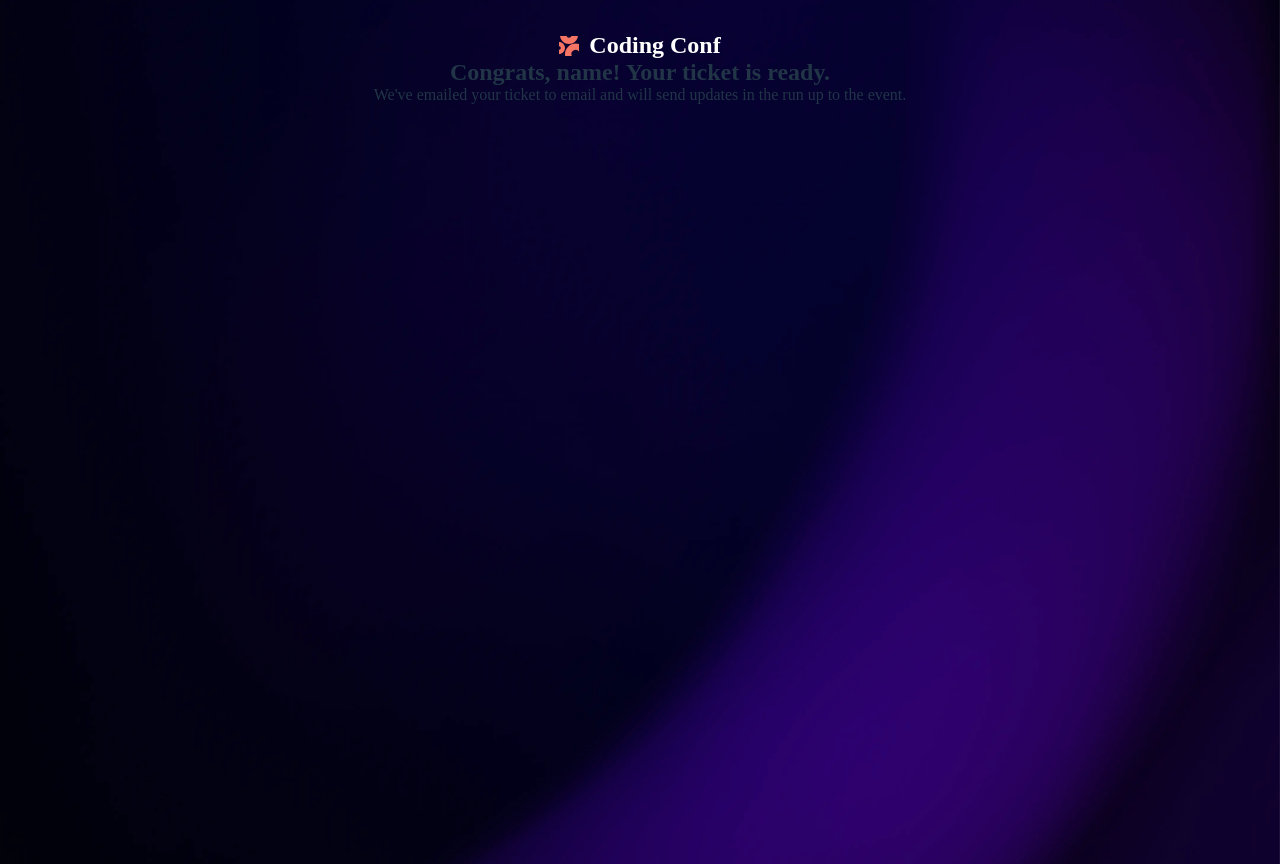
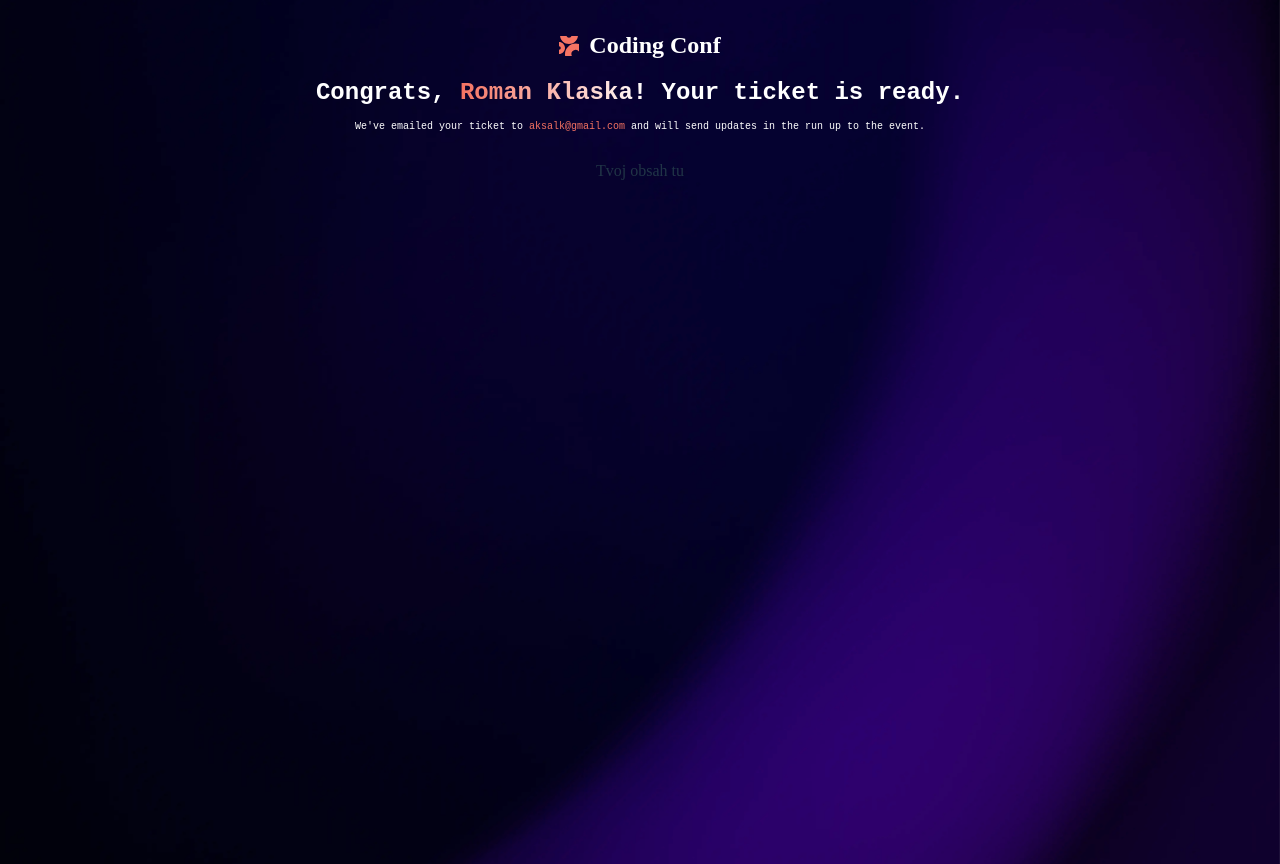
Before and after one commit to imrisko222/conference-ticket-generator, a React (Vite) app: page / in a window 1280 px wide. Built offline with nearby package versions, Linux system fonts and the light colour scheme.

Commit message:
mierne nastylovana hero section plus vytvoreny zaciatok pre ticket

```diff
--- /dev/null
+++ b/src/components/Ticket/GeneratedTicket/GeneratedTicket.jsx
@@ -0,0 +1,12 @@
+import React from 'react'
+import style from './GeneratedTicket.module.css'
+
+const GeneratedTicket = () => {
+  return (
+<div class={style.ticketBorder}>
+  Tvoj obsah tu
+</div>
+  )
+}
+
+export default GeneratedTicket
--- a/src/components/Ticket/TicketComponent/TicketComponent.jsx
+++ b/src/components/Ticket/TicketComponent/TicketComponent.jsx
@@ -1,6 +1,7 @@
 import React from 'react'
 import Header from '../../Header/Header'
 import TicketHeroSection from '../TicketHeroSection/TicketHeroSection'
+import GeneratedTicket from '../GeneratedTicket/GeneratedTicket'
 import style from './TicketComponent.module.css'
 
 const TicketComponent = () => {
@@ -8,6 +9,7 @@ const TicketComponent = () => {
     <div className={style.ticketContainer}>
 <Header />
 <TicketHeroSection />
+<GeneratedTicket />
     </div>
   )
 }
--- a/src/components/Ticket/TicketHeroSection/TicketHeroSection.jsx
+++ b/src/components/Ticket/TicketHeroSection/TicketHeroSection.jsx
@@ -1,11 +1,12 @@
 import React from 'react'
+import style from './TicketHeroSection.module.css'
 
 const TicketHeroSection = () => {
   return (
-    <div>
+    <div className={style.heroContainer}>
         {/* miesto 'name' a 'email' nastavit meno vlozene do formulara */}
-        <h2>Congrats, name! Your ticket is ready.</h2>
-        <p>We've emailed your ticket to email and will send updates in the run up to the event.</p>
+        <h2>Congrats, <span className={style.name}>Roman Klaska!</span> Your ticket is ready.</h2>
+        <p>We've emailed your ticket to <span className={style.mail}>aksalk@gmail.com</span> and will send updates in the run up to the event.</p>
     </div>
   )
 }
--- a/src/components/Ticket/TicketHeroSection/TicketHeroSection.module.css
+++ b/src/components/Ticket/TicketHeroSection/TicketHeroSection.module.css
@@ -0,0 +1,21 @@
+.heroContainer {
+    color: white;
+    margin-top: 20px;
+    margin-bottom: 30px;
+    font-family: "Inconsolata", monospace;
+}
+
+.heroContainer > p {
+    font-size: 10px;
+    margin-top: 15px;
+}
+
+.name {
+    background: linear-gradient(to right, #F57261, #fff);
+    -webkit-background-clip: text;
+    -webkit-text-fill-color: transparent;
+}
+
+.mail {
+    color: #F57261;
+}
```
Also changed, not shown: src/components/Ticket/GeneratedTicket/GeneratedTicket.module.css (added).
